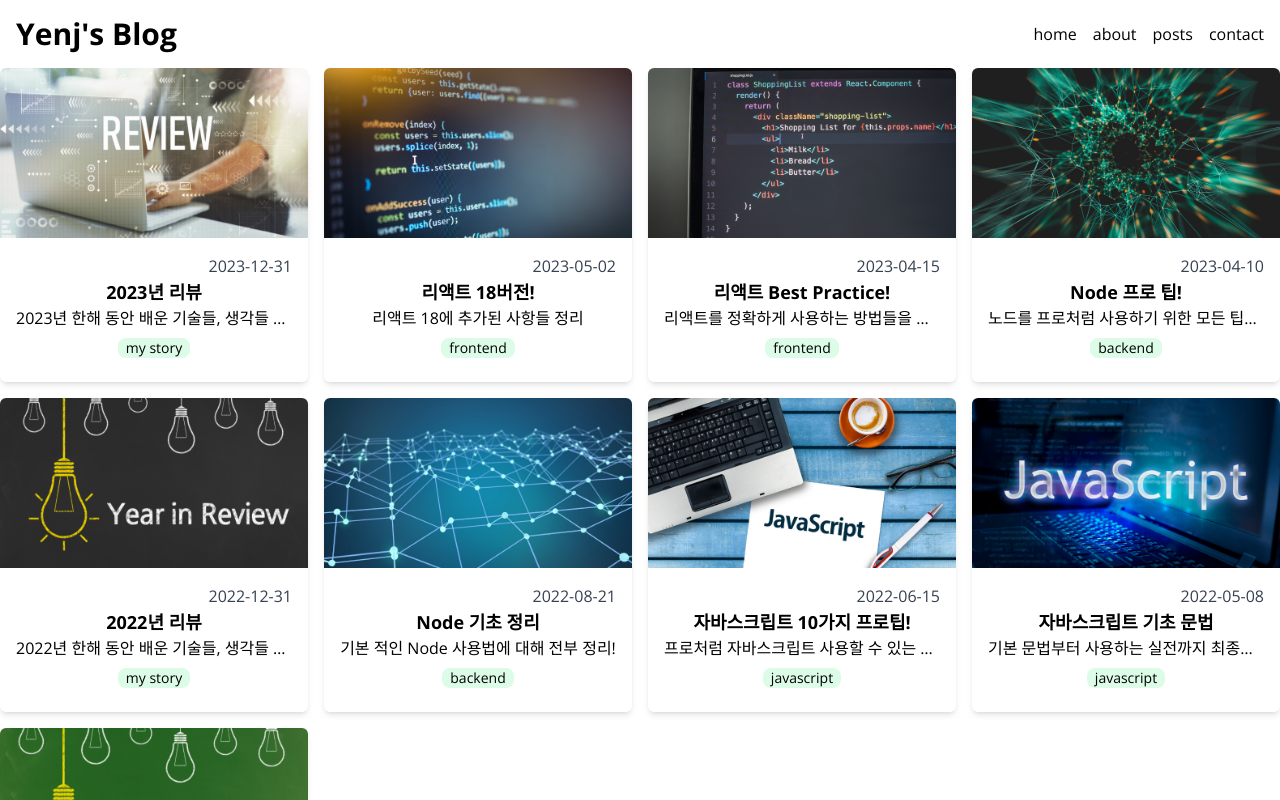
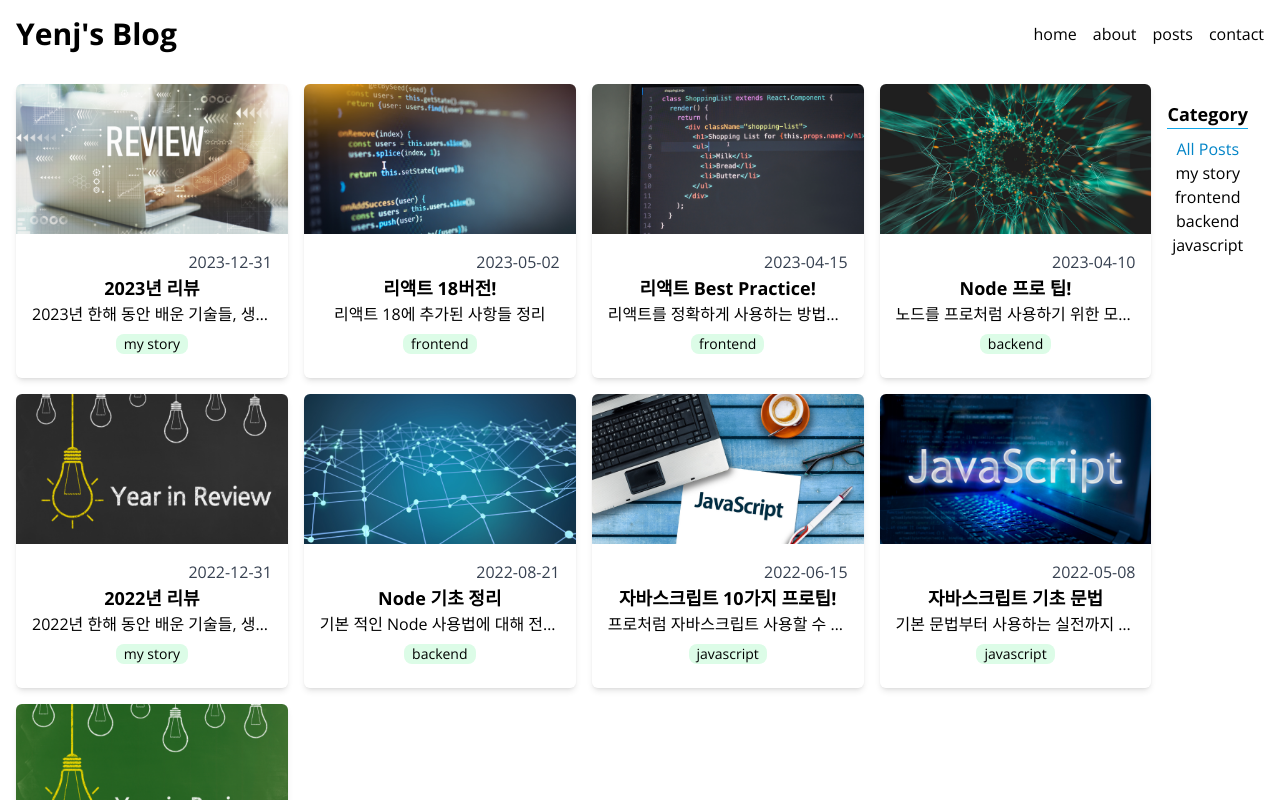
Before and after one commit to jjangyeunii/blog-project, a Next.js app: page /posts in a window 1280 px wide. Built offline with nearby package versions, Linux system fonts and the light colour scheme.

Commit message:
filterable posts - styling

```diff
--- a/src/components/Categories.tsx
+++ b/src/components/Categories.tsx
@@ -6,11 +6,19 @@
 
 export default function Categories({ categories, selected, onClick }: Props) {
   return (
-    <section>
-      <h2>Category</h2>
+    <section className="text-center p-4">
+      <h2 className="text-lg font-bold border-b border-sky-500 mb-2">
+        Category
+      </h2>
       <ul>
         {categories.map((category) => (
-          <li key={category} onClick={() => onClick(category)}>
+          <li
+            className={`cursor-pointer hover:text-sky-500 ${
+              category === selected && "text-sky-600"
+            }`}
+            key={category}
+            onClick={() => onClick(category)}
+          >
             {category}
           </li>
         ))}
--- a/src/components/FilterablePosts.tsx
+++ b/src/components/FilterablePosts.tsx
@@ -20,7 +20,7 @@
       : posts.filter((post) => post.category === selected);
 
   return (
-    <section>
+    <section className="flex m-4">
       <PostsGrid posts={filtered} />
       <Categories
         categories={[ALL_POSTS, ...categories]}
```
